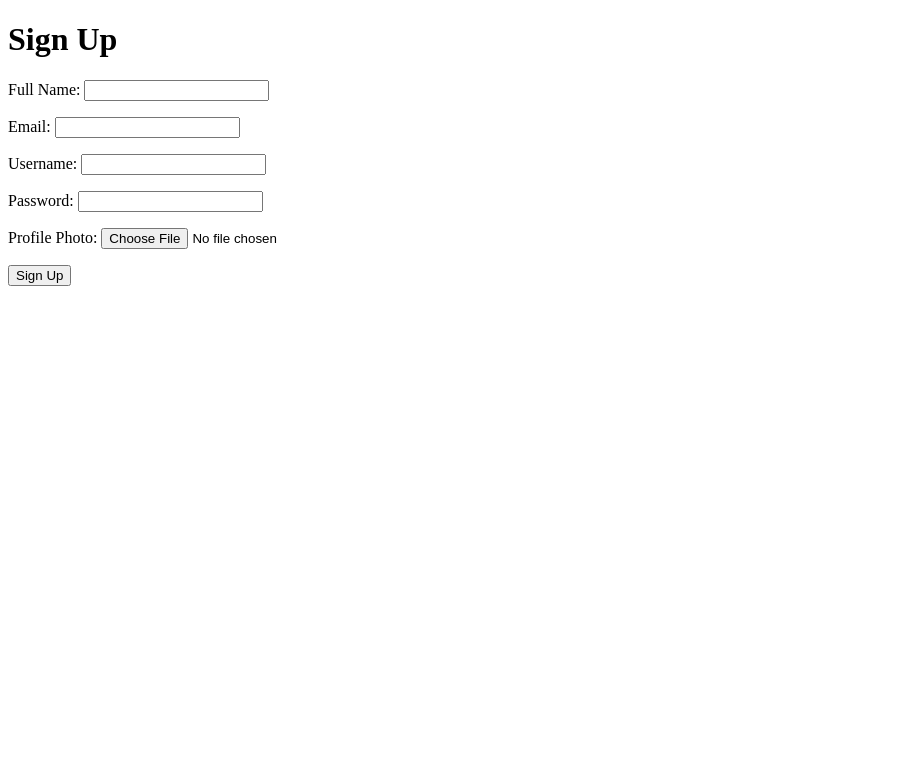
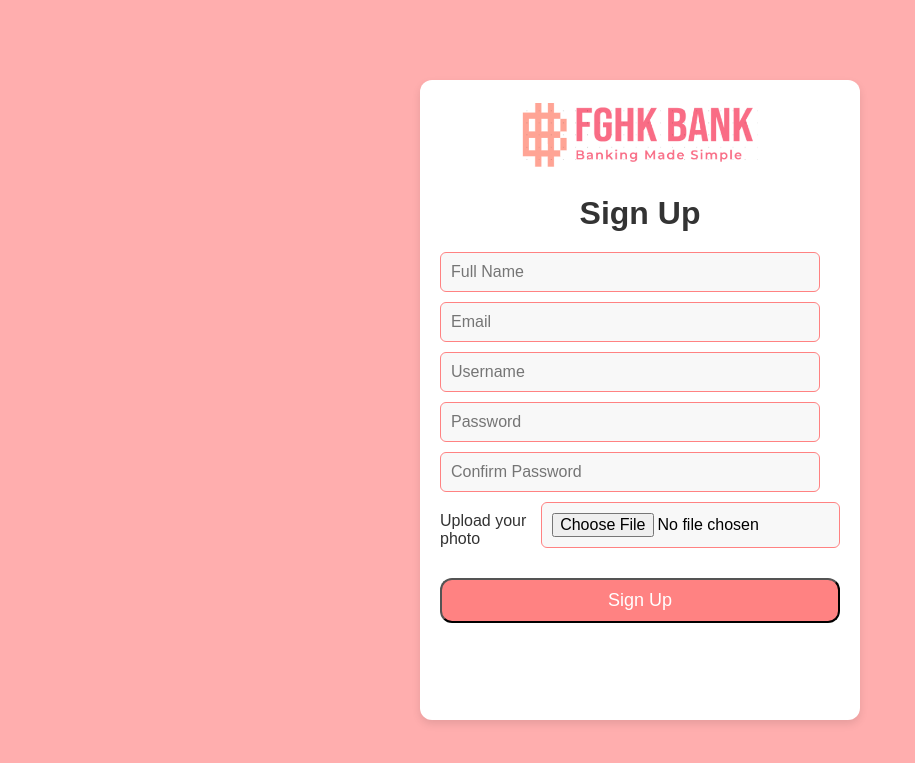
Before and after one commit to gauthamcsudheer/Bank-Management-System, a Django app: page /banking/signup/ in a window 1280 px wide. Shown: the top 763 px of the page, without its empty margins (0-915 px from the left). Run offline with Django 4.2, Linux system fonts and the light colour scheme.

Commit message:
Sign Up Rendered

```diff
--- a/banking/forms.py
+++ b/banking/forms.py
@@ -7,7 +7,16 @@ class SignupForm(forms.Form):
     email = forms.EmailField(label='Email')
     username = forms.CharField(label='Username', max_length=100)
     password = forms.CharField(label='Password', widget=forms.PasswordInput)
+    confirm_password = forms.CharField(label='Confirm Password', widget=forms.PasswordInput)
     photo = forms.ImageField(label='Profile Photo', required=False)
+
+    def clean(self):
+        cleaned_data = super().clean()
+        password = cleaned_data.get("password")
+        confirm_password = cleaned_data.get("confirm_password")
+
+        if password != confirm_password:
+            raise forms.ValidationError("Passwords do not match. Please enter matching passwords.")
 
 class LoginForm(forms.Form):
     username = forms.CharField(label='Username', max_length=100)
--- a/banking/templates/signup.html
+++ b/banking/templates/signup.html
@@ -1,18 +1,136 @@
-<!-- templates/signup.html -->
-
 <!DOCTYPE html>
 <html lang="en">
 <head>
     <meta charset="UTF-8">
     <meta name="viewport" content="width=device-width, initial-scale=1.0">
     <title>Sign Up</title>
+
+    {% load static %}
+
+    <style>
+        body {
+            background-color: #ffaeae;
+            margin: 0;
+            padding: 0;
+            font-family: Arial, Helvetica, sans-serif;
+        }
+
+        .logo {
+            text-align: center;
+            margin-bottom: 20px;
+        }
+
+        .logo img {
+            width: 240px;  /* Adjust the width as needed */
+        }
+
+        .sign-up {
+            min-height: 600px; /* Set a minimum height */
+            width: 400px;
+            position: absolute;
+            top: 50%;  /* Adjust the position as needed */
+            left: 50%;
+            transform: translate(-50%, -50%);
+            border-radius: 12px;
+            background-color: #ffffff;
+            padding: 20px;
+            box-shadow: 0 4px 8px rgba(0, 0, 0, 0.1);
+        }
+
+        .sign-up h1 {
+            text-align: center;
+            font-size: 32px;
+            margin-bottom: 20px;
+            color: #333;
+        }
+
+        input {
+            width: calc(100% - 20px);
+            padding: 10px;
+            margin-bottom: 10px;
+            border: 1px solid #ff8282;
+            border-radius: 6px;
+            background-color: #f8f8f8;
+            font-size: 16px;
+            box-sizing: border-box;
+        }
+
+        .file-input {
+            display: flex;
+            align-items: center;
+            justify-content: space-between;
+            margin-bottom: 20px;
+        }
+
+        .file-label {
+            font-size: 16px;
+            color: #333;
+        }
+
+        .submit-button {
+            width: 100%;
+            padding: 10px;
+            border-radius: 12px;
+            background-color: #ff8282;
+            color: #fff;
+            font-size: 18px;
+            cursor: pointer;
+        }
+
+        .submit-button:hover {
+            background-color: #ff5858;
+        }
+
+        .note {
+            font-family: italic;
+            color: #ff8282;
+            margin-left: 10px;
+            font-size: 16px;
+        }
+
+        .error-message {
+            color: red;
+            margin-top: 5px;
+            margin-bottom: 10px;
+        }
+    </style>
 </head>
 <body>
-    <h1>Sign Up</h1>
-    <form method="post" action="{% url 'signup' %}" enctype="multipart/form-data">
-        {% csrf_token %}
-        {{ form.as_p }}
-        <button type="submit">Sign Up</button>
-    </form>
+    <div class="sign-up">
+        <div class="logo">
+            <img src="{% static 'FGHK.png' %}" alt="FGHK Bank">
+        </div>
+
+        <h1>Sign Up</h1>
+        <form method="post" action="{% url 'signup' %}" enctype="multipart/form-data">
+            {% csrf_token %}
+
+            <!-- Display non-field errors -->
+            {% if form.non_field_errors %}
+                <div class="error-message">
+                    {{ form.non_field_errors }}
+                </div>
+            {% endif %}
+
+            <!-- Display form fields and their errors -->
+            {% for field in form %}
+                {% if field.name != 'photo' %}
+                    <input type="{{ field.field.widget.input_type }}" name="{{ field.name }}" placeholder="{{ field.label }}">
+                {% else %}
+                    <div class="file-input">
+                        <label class="file-label">Upload your photo</label>
+                        <input type="file" name="photo" accept="image/*">
+                    </div>
+                {% endif %}
+                {% if field.errors %}
+                    <div class="error-message">
+                        {{ field.errors|join:", " }}
+                    </div>
+                {% endif %}
+            {% endfor %}
+
+            <button type="submit" class="submit-button">Sign Up</button>
+        </form>
+    </div>
 </body>
 </html>
--- a/banking/views.py
+++ b/banking/views.py
@@ -75,29 +75,38 @@ def signup(request):
             email = form.cleaned_data['email']
             username = form.cleaned_data['username']
             password = form.cleaned_data['password']
+            confirm_password = form.cleaned_data['confirm_password']
             photo = form.cleaned_data['photo']
 
-            try:
-                # Try to create a new User
-                user = User.objects.create_user(username=username, email=email, password=password)
+            if password == confirm_password:
+                try:
+                    # Try to create a new User
+                    user = User.objects.create_user(username=username, email=email, password=password)
 
-                # If successful, create a new Customer
-                customer = Customer.objects.create(user=user, name=name, email=email)
+                    # If successful, create a new Customer
+                    customer = Customer.objects.create(user=user, name=name, email=email)
 
-                # Set the photo if provided
-                if photo:
-                    customer.photo = photo
-                    customer.save()
+                    # Set the photo if provided
+                    if photo:
+                        customer.photo = photo
+                        customer.save()
 
-                # Create a corresponding account for the customer
-                Account.objects.create(customer=customer, balance=0.0)
+                    # Create a corresponding account for the customer
+                    Account.objects.create(customer=customer, balance=0.0)
 
-                # Redirect to the customer list or any other page
-                return redirect('login')
+                    # Redirect to the customer list or any other page
+                    return redirect('login')
 
-            except IntegrityError:
-                # Handle the case where the username already exists
-                form.add_error('username', 'This username is already taken. Please choose a different one.')
+                except IntegrityError:
+                    # Handle the case where the username already exists
+                    form.add_error('username', 'This username is already taken. Please choose a different one.')
+
+            else:
+                form.add_error('confirm_password', 'Passwords do not match. Please enter matching passwords.')
+
+        # Include the form with errors in the context
+        # even if there is a CSRF verification failure
+        return render(request, 'signup.html', {'form': form})
 
     else:
         form = SignupForm()
```
Also changed, not shown: banking/templates/login.html (+8 -0 lines), db.sqlite3, media/profile_photos/GauthamCSudheer_L4It2p3.jpeg (added), media/profile_photos/KrishnaCSudheer_0LL42D5.jpg (added).
